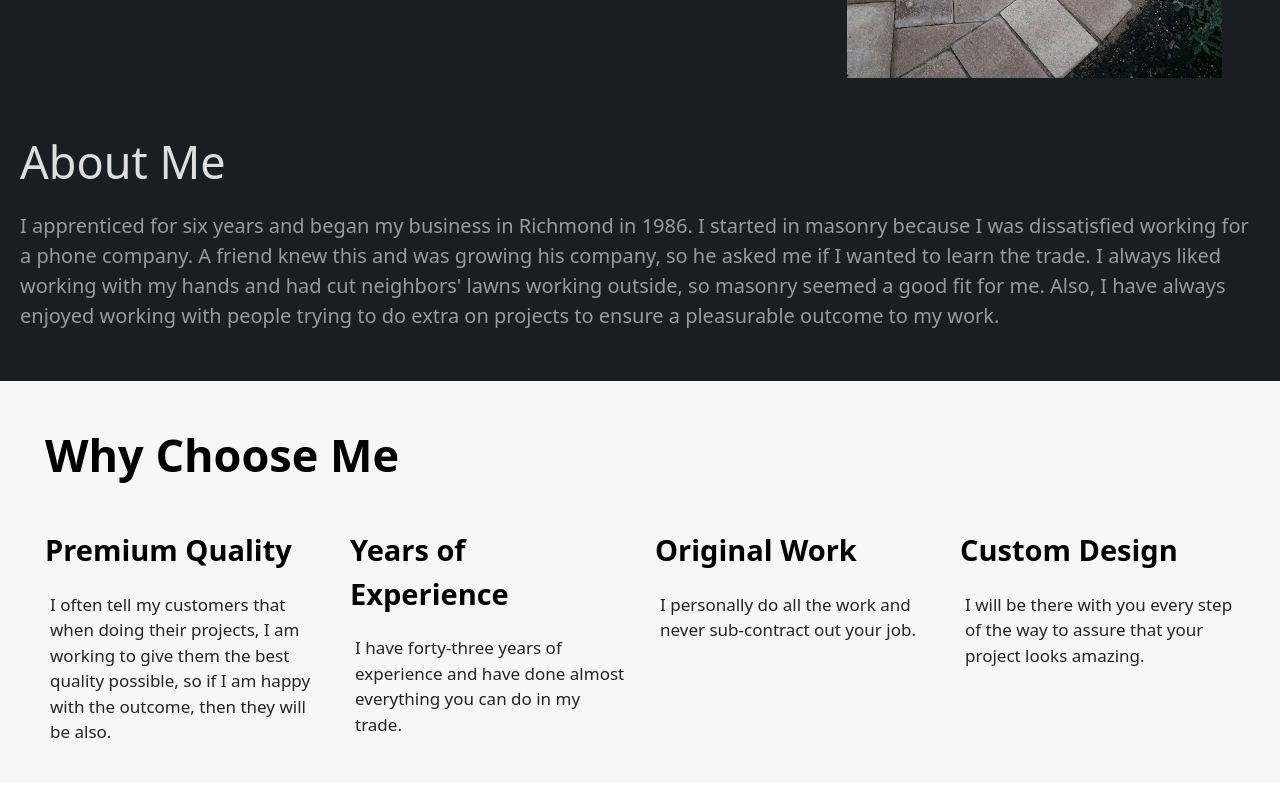
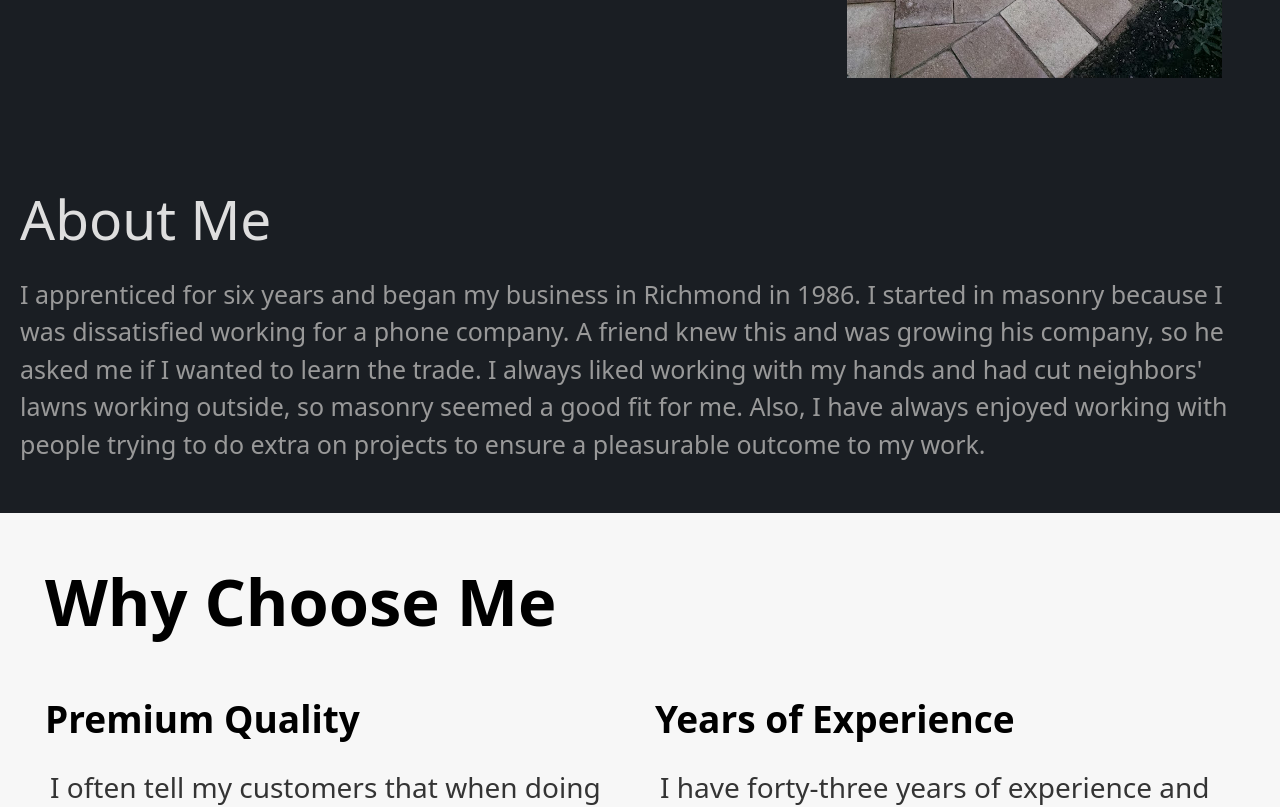
Before and after one commit to i-palmer/Homfa-Masonry-Website, a React (Vite) app: page / in a window 1280 px wide. Shown: the part 780-1587 px from the top of the page. Built offline with nearby package versions, Linux system fonts and the light colour scheme.

Commit message:
Add files via upload

```diff
--- a/src/Components/AboutMe.jsx
+++ b/src/Components/AboutMe.jsx
@@ -7,13 +7,18 @@ export default function AboutMe() {
             <div className="flex flex-col mr-[20px]">
                 <div className="sm:grid sm:grid-cols-6 sm:grid-rows-1">
                     <h1 className="text-[35px] text-white mb-[35px] leading-[3.05rem]
-                    sm:text-[50px] sm:col-start-1 sm:col-span-4 sm:mr-[35px] sm:mt-[15px] sm:leading-[65px]">
+                            sm:text-[50px] sm:col-start-1 sm:col-span-4 sm:mr-[35px] sm:mt-[15px] sm:leading-[65px]
+                            md:text-[60px] md:leading-[80px] mdLg:text-[77px] mdLg:leading-[100px]
+                            lg:text-[80px] lg:leading-[110px] xl:text-[60px] xl:leading-[80px] xl:col-start-1 xl:col-span-3 2xl:ml-[40px] 2xl:mb-[40px]">
                         I am Larry Hofma and have been a mason since 1980.
                     </h1>
                 <GridImage />
                 </div>
-                <h1 className="mt-[50px] text-[30px] text-[#DEDEDE] sm:text-[45px]">About Me</h1>
-                <p className="mt-[15px] text-[15px] text-[#999999] sm:text-[20px]">
+                <h1 className="mt-[50px] text-[30px] text-[#DEDEDE] sm:text-[45px] md:text-[55px]
+                        mdLg:text-[60px] lg:text-[65] xl:mt-[100px] xl:text-[55px]">
+                    About Me
+                </h1>
+                <p className="mt-[15px] text-[15px] text-[#999999] sm:text-[20px] md:text-[25px] mdLg:text-[28px]">
                     I apprenticed for six years and began my business in Richmond
                     in 1986. I started in masonry because I was dissatisfied working for a phone company.
                     A friend knew this and was growing his company, so he  asked me if I wanted to learn
--- a/src/Components/ChooseMe.jsx
+++ b/src/Components/ChooseMe.jsx
@@ -20,34 +20,34 @@ export default function ChooseMe() {
 
     return (
         <div className="pl-[45px] pr-[15px]">
-            <h1 className="text-[32px] font-semibold mt-[40px] mb-[40px] sm:text-[45px]">Why Choose Me</h1>
-            <div className="grid grid-cols-1 sm:grid-cols-2 md:grid-cols-4">
-                <div className="mb-[30px] mr-[30px]">
-                    <h4 className="text-[25px] font-semibold mb-[10px] sm:text-[29px] font-[625] mb-[20px]">Premium Quality</h4>
-                    <p className="text-[15px] text-[#232323] font-medium mb-[7.5px] ml-[5px] sm:text-[17px]">
+            <h1 className="text-[32px] font-semibold mt-[40px] mb-[40px] sm:text-[45px] md:text-[55px] mdLg:text-[60px] lg:text-[65px]">Why Choose Me</h1>
+            <div className="grid grid-cols-1 sm:grid-cols-2 md:grid-cols-2 2xl:grid-cols-4">
+                <div className="mb-[30px] mr-[30px] 2xl:mr-[40px]">
+                    <h4 className="text-[25px] font-semibold mb-[10px] sm:text-[29px] sm:font-[625] sm:mb-[20px] md:text-[37px] mdLg:text-[40px]">Premium Quality</h4>
+                    <p className="text-[15px] text-[#343434] font-medium mb-[7.5px] ml-[5px] sm:text-[17px] md:text-[22px] mdLg:text-[25px] lg:text-[28px]">
                         I often tell my customers that when doing their projects, I am working to give them
                         the best quality possible, so if I am happy with the outcome, then they will be also.
                     </p>
                     {isMobile && <hr className="bg-[#BBBBBB] h-[2px] ml-[12px]"></hr>}
                 </div>
-                <div className="mb-[30px] mr-[30px]">
-                    <h4 className="text-[25px] font-semibold mb-[10px] sm:text-[29px] font-[625] mb-[20px]">Years of Experience</h4>
-                    <p className="text-[15px] text-[#232323] font-medium mb-[7.5px] ml-[5px] sm:text-[17px]">
+                <div className="mb-[30px] mr-[30px] 2xl:mr-[40px]">
+                    <h4 className="text-[25px] font-semibold mb-[10px] sm:text-[29px] sm:font-[625] sm:mb-[20px] md:text-[37px] mdLg:text-[40px]">Years of Experience</h4>
+                    <p className="text-[15px] text-[#343434] font-medium mb-[7.5px] ml-[5px] sm:text-[17px] md:text-[22px] mdLg:tex-g[25px] lg:text-[28px]">
                         I have forty-three years of experience and have done almost everything you can
                         do in my trade.
                     </p>
                     {isMobile && <hr className="bg-[#BBBBBB] h-[2px] ml-[12px]"></hr>}
                 </div>
-                <div className="mb-[30px] mr-[30px]">
-                    <h4 className="text-[25px] font-semibold mb-[10px] sm:text-[29px] font-[625] mb-[20px]">Original Work</h4>
-                    <p className="text-[15px] text-[#232323] font-medium mb-[7.5px] ml-[5px] sm:text-[17px]">
+                <div className="mb-[30px] mr-[30px] 2xl:mr-[40px]">
+                    <h4 className="text-[25px] font-semibold mb-[10px] sm:text-[29px] sm:font-[625] sm:mb-[20px] md:text-[37px] mdLg:text-[40px]">Original Work</h4>
+                    <p className="text-[15px] text-[#343434] font-medium mb-[7.5px] ml-[5px] sm:text-[17px] md:text-[22px] mdLg:text-[25px] lg:text-[28px]">
                         I personally do all the work and never sub-contract out your job.
                     </p>
                     {isMobile && <hr className="bg-[#BBBBBB] h-[2px] ml-[12px]"></hr>}
                 </div>
-                <div className="mb-[30px] mr-[30px]">
-                    <h4 className="text-[25px] font-semibold mb-[10px] sm:text-[29px] font-[625] mb-[20px]">Custom Design</h4>
-                    <p className="text-[15px] text-[#232323] font-medium mb-[7.5px] ml-[5px] sm:text-[17px]">
+                <div className="mb-[30px] mr-[30px] 2xl:mr-[40px]">
+                    <h4 className="text-[25px] font-semibold mb-[10px] sm:text-[29px] sm:font-[625] sm:mb-[20px] md:text-[37px] mdLg:text-[40px]">Custom Design</h4>
+                    <p className="text-[15px] text-[#343434] font-medium mb-[7.5px] ml-[5px] sm:text-[17px] md:text-[22px] mdLg:text-[25px] lg:text-[28px]">
                         I will be there with you every step of the way to assure
                         that your project looks amazing.
                     </p>
--- a/src/Components/Img.jsx
+++ b/src/Components/Img.jsx
@@ -22,7 +22,7 @@ const ResponsiveImage = () => {
         <img src="/IMG_20151023_164855637.jpg" alt="Mobile" className="rounded-t-[20px]"/>
       )}
       {windowWidth >= 640 && (
-        <img src="/IMG_20170524_161141065.jpg" alt="Desktop" className="rounded-t-[20px]"/>
+        <img src="/IMG_20170524_161141065.jpg" alt="Desktop" className="rounded-t-[20px] mdLg:rounded-t-[30px] 2xl:w-[450px]"/>
       )}
     </div>
   );
```
